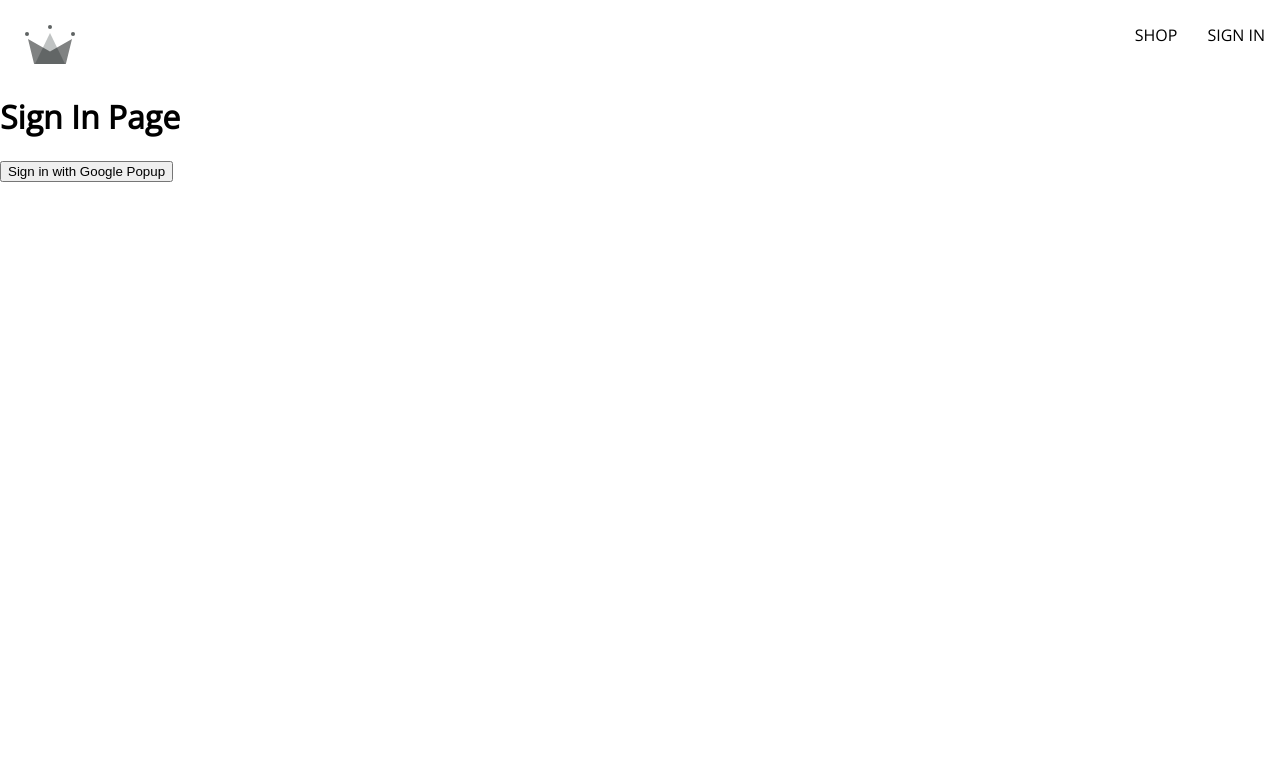
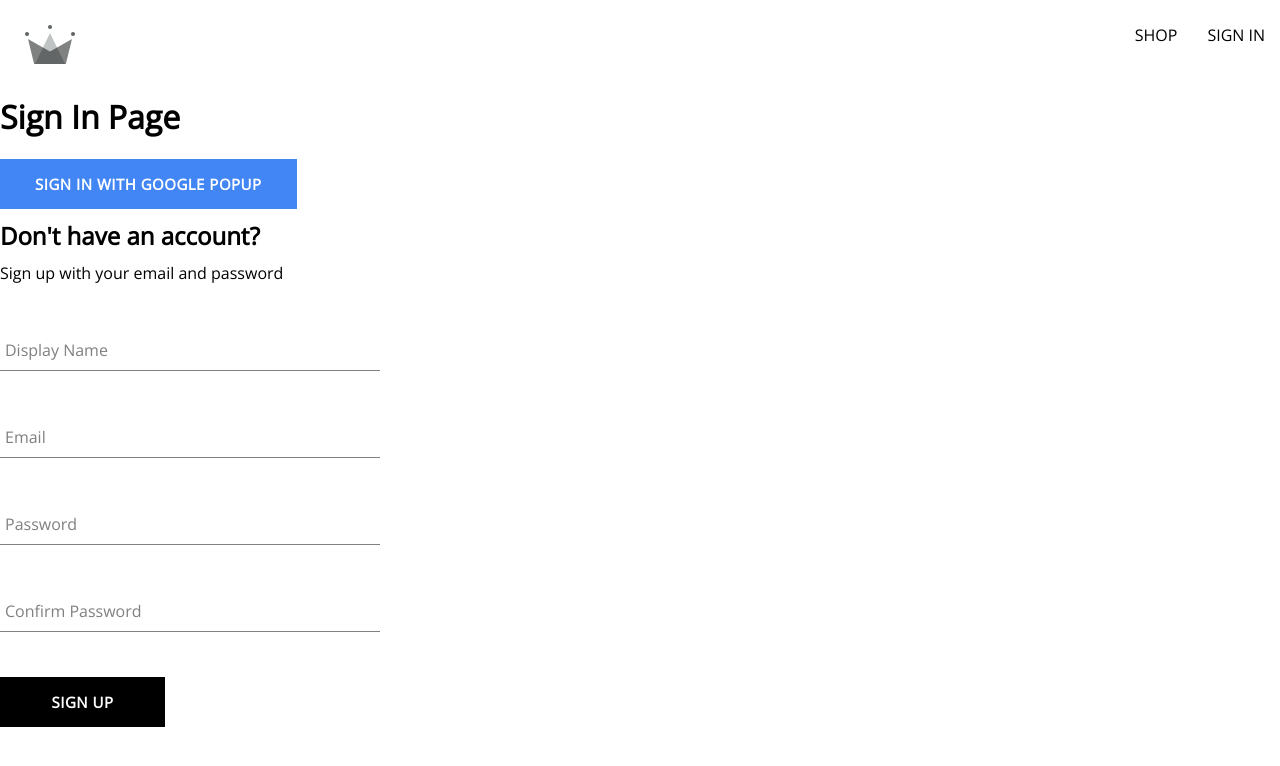
Before and after one commit to tlarmstrong/crwn-clothing, a React (Create React App) app: page /sign-in in a window 1280 px wide. Shown: the top 766 px of the page. Built offline with nearby package versions, Linux system fonts and the light colour scheme.

Commit message:
created sign up component, form input component, and button component

```diff
--- /dev/null
+++ b/src/components/button/button.component.jsx
@@ -0,0 +1,21 @@
+
+import './button.styles.scss';
+
+const BUTTON_TYPE_CLASSES = {
+  google: 'google-sign-in',
+  inverted: 'inverted',
+  default: 'default'
+}
+
+const Button = ({ displayText, buttonType, options }) => {
+  return (
+    <button
+      className={`button-container ${BUTTON_TYPE_CLASSES[buttonType]}`}
+      {...options}
+    >
+      {displayText}
+    </button>
+  );
+}
+
+export default Button;
--- /dev/null
+++ b/src/components/button/button.styles.scss
@@ -0,0 +1,46 @@
+
+.button-container {
+  min-width: 165px;
+  width: auto;
+  height: 50px;
+  letter-spacing: 0.5px;
+  line-height: 50px;
+  padding: 0 35px 0 35px;
+  font-size: 15px;
+  background-color: black;
+  color: white;
+  text-transform: uppercase;
+  font-family: 'Open Sans';
+  font-weight: bolder;
+  border: none;
+  cursor: pointer;
+  display: flex;
+  justify-content: center;
+
+  &:hover {
+    background-color: white;
+    color: black;
+    border: 1px solid black;
+  }
+
+  &.google-sign-in {
+    background-color: #4285f4;
+    color: white;
+    &:hover {
+      background-color: #357ae8;
+      border: none;
+    }
+  }
+
+  .inverted {
+    background-color: white;
+    color: black;
+    border: 1px solid black;
+
+    &:hover {
+      background-color: black;
+      color: white;
+      border: none;
+    }
+  }
+}
--- /dev/null
+++ b/src/components/form-input/form-input.component.jsx
@@ -0,0 +1,26 @@
+
+// ... = spread in
+// {`${...}`} = string interpolated string
+
+import './form-input.styles.scss';
+
+const FormInput = ({ label, inputOptions }) => {
+  console.log(inputOptions);
+  return (
+    <div className="group">
+      <input className="form-input" {...inputOptions} id={inputOptions.name} />
+      {label && (
+        <label
+          htmlFor={inputOptions.name}
+          className={`${
+            inputOptions.value.length ? 'shrink' : ''
+          } form-input-label`}
+        >
+          {label}
+        </label>
+      )}
+    </div>
+  );
+}
+
+export default FormInput;
--- /dev/null
+++ b/src/components/form-input/form-input.styles.scss
@@ -0,0 +1,56 @@
+
+$sub-color: grey;
+$main-color: black;
+
+@mixin shrinkLabel {
+  top: -14px;
+  font-size: 12px;
+  color: $main-color;
+}
+
+.group {
+  position: relative;
+  margin: 45px 0;
+
+  .form-input {
+    background: none;
+    background-color: white;
+    color: $sub-color;
+    font-size: 18px;
+    padding: 10px 10px 10px 5px;
+    display: block;
+    width: 100%;
+    border: none;
+    border-radius: 0;
+    border-bottom: 1px solid $sub-color;
+    margin: 25px 0;
+
+    &:focus {
+      outline: none;
+    }
+
+    &:focus ~ .form-input-label {
+
+      @include shrinkLabel();
+    }
+  }
+
+  input[type='password'] {
+    letter-spacing: 0.3em;
+  }
+
+  .form-input-label {
+    color: $sub-color;
+    font-size: 16px;
+    font-weight: normal;
+    position: absolute;
+    pointer-events: none;
+    left: 5px;
+    top: 10px;
+    transition: 300ms ease all;
+
+    &.shrink {
+      @include shrinkLabel();
+    }
+  }
+}
--- /dev/null
+++ b/src/components/sign-up-form/sign-up-form.component.jsx
@@ -0,0 +1,127 @@
+
+import { useState } from 'react';
+
+import FormInput from '../form-input/form-input.component';
+import './sign-up-form.styles.scss';
+
+import Button from '../button/button.component';
+
+import {
+  createAuthUserWithEmailAndPassword,
+  createUserDocumentFromAuth
+} from '../../utils/firebase/firebase.utils';
+
+const defaultFormFields = {
+  displayName: '',
+  email: '',
+  password: '',
+  confirmPassword: ''
+};
+
+const SignUpForm = () => {
+  const [formFields, setFormFields] = useState(defaultFormFields);
+  const { displayName, email, password, confirmPassword } = formFields;
+
+  console.log(formFields);
+
+  const resetFormFields = () => {
+    setFormFields(defaultFormFields);
+  }
+
+  const handleSubmit = async (event) => {
+    event.preventDefault();
+
+    if(!displayName || !email || !password || !confirmPassword) {
+      alert('please fill in required fields');
+      return;
+    }
+    if(password !== confirmPassword) {
+      alert('passwords do not match');
+      return;
+    }
+
+    try {
+      const { user } = await createAuthUserWithEmailAndPassword(email, password);
+      await createUserDocumentFromAuth(user, { displayName });
+      resetFormFields();
+    } catch(error) {
+      if(error.code === 'auth/email-already-in-use') {
+        alert('cannot create user, email already in use.');
+      } else {
+        console.log('user creation with email password failed', error.message);
+      }
+    }
+  }
+
+  const handleChange = (event) => {
+    // deconstruct values
+    const {name, value} = event.target;
+
+    // spread in the object and then set specific field
+    setFormFields({ ...formFields, [name]: value });
+    console.log(event);
+  };
+
+  return (
+    <div className="sign-up-container">
+      <h2>Don't have an account?</h2>
+      <span>Sign up with your email and password</span>
+      <form onSubmit={handleSubmit} >
+        <FormInput
+          label="Display Name"
+          // since this is an object, need to double wrap
+          inputOptions = {{
+            type: 'text',
+            required: true,
+            onChange: handleChange,
+            name: "displayName",
+            value: displayName
+          }}
+        />
+
+        <FormInput
+          label="Email"
+          inputOptions = {{
+            type: "email",
+            required: true,
+            onChange: handleChange,
+            name: "email",
+            value: email
+          }}
+        />
+
+        <FormInput
+          label="Password"
+          inputOptions = {{
+            type: "password",
+            required: true,
+            onChange: handleChange,
+            name: "password",
+            value: password
+          }}
+        />
+
+        <FormInput
+          label="Confirm Password"
+          inputOptions = {{
+            type: "password",
+            required: true,
+            onChange: handleChange,
+            name: "confirmPassword",
+            value: confirmPassword
+          }}
+        />
+
+        <Button
+          buttonType="default"
+          displayText="Sign Up"
+          inputOptions = {{
+            type: "submit",
+          }}
+        />
+      </form>
+    </div>
+  );
+}
+
+export default SignUpForm;
--- /dev/null
+++ b/src/components/sign-up-form/sign-up-form.styles.scss
@@ -0,0 +1,10 @@
+
+.sign-up-container {
+  display: flex;
+  flex-direction: column;
+  width: 380px;
+
+  h2 {
+    margin: 10px 0px;
+  }
+}
--- a/src/routes/sign-in/sign-in.component.jsx
+++ b/src/routes/sign-in/sign-in.component.jsx
@@ -1,10 +1,29 @@
+
+// import { useEffect } from 'react'
+// import { getRedirectResult } from 'firebase/auth';
 
 import {
+  auth,  // singleton
   signInWithGooglePopup,
+  // signInWithGoogleRedirect,
   createUserDocumentFromAuth
 } from '../../utils/firebase/firebase.utils';
 
+import SignUpForm from '../../components/sign-up-form/sign-up-form.component';
+import Button from '../../components/button/button.component';
+
 const SignIn = () => {
+/*  useEffect(() => {
+    async function fetchData() {
+      const response = await getRedirectResult(auth);
+      if(response) {
+        const userDocRef = await createUserDocumentFromAuth(response.user);
+      }
+      console.log(response);
+    }
+    fetchData();
+  }, []);*/
+
   const logGoogleUser = async () => {
     try {
       const { user } = await signInWithGooglePopup();
@@ -13,10 +32,21 @@
       console.log('Error!');
     }
   }
+
   return (
     <div>
       <h1>Sign In Page</h1>
-      <button onClick={logGoogleUser}>Sign in with Google Popup</button>
+      <Button
+        buttonType="google"
+        displayText="Sign in with Google Popup"
+        inputOptions = {{
+          type: "button",
+          onClick: logGoogleUser
+        }}
+      />
+      {/*<button onClick={logGoogleUser}>Sign in with Google Popup</button>*/}
+      {/*<button onClick={signInWithGoogleRedirect}>Sign in with Google Redirect</button>*/}
+      <SignUpForm />
     </div>
   );
 }
--- a/src/utils/firebase/firebase.utils.jsx
+++ b/src/utils/firebase/firebase.utils.jsx
@@ -2,9 +2,10 @@
 import { initializeApp } from 'firebase/app';
 import {
   getAuth,
-  signInWithRedirect,
+  // signInWithRedirect,
   signInWithPopup,
-  GoogleAuthProvider
+  GoogleAuthProvider,
+  createUserWithEmailAndPassword
 } from 'firebase/auth';
 
 import {
@@ -27,18 +28,24 @@
 // Initialize Firebase
 const firebaseApp = initializeApp(firebaseConfig);
 
-const provider = new GoogleAuthProvider();
+const googleProvider = new GoogleAuthProvider();
 
-provider.setCustomParameters({
+googleProvider.setCustomParameters({
   prompt: "select_account"
 });
 
 export const auth = getAuth();
-export const signInWithGooglePopup = () => signInWithPopup(auth, provider);
+export const signInWithGooglePopup = () => signInWithPopup(auth, googleProvider);
+// export const signInWithGoogleRedirect = () => signInWithRedirect(auth, googleProvider);
 
 export const db = getFirestore();
 
-export const createUserDocumentFromAuth = async (userAuth) => {
+export const createUserDocumentFromAuth = async (
+  userAuth,
+  additionalInformation
+) => {
+  if(!userAuth) return;
+
   const userDocRef = doc(db, 'users', userAuth.uid);
   const userSnapShot = await getDoc(userDocRef);
 
@@ -50,7 +57,8 @@
       await setDoc(userDocRef, {
         displayName,
         email,
-        createdAt
+        createdAt,
+        ...additionalInformation,
       })
     } catch (error) {
       console.log('error creating the user', error.message);
@@ -58,3 +66,8 @@
   }
   return userDocRef;
 };
+
+export const createAuthUserWithEmailAndPassword = async (email, password) => {
+  // if(!email || !password) return;
+  return await createUserWithEmailAndPassword(auth, email, password);
+}
```
